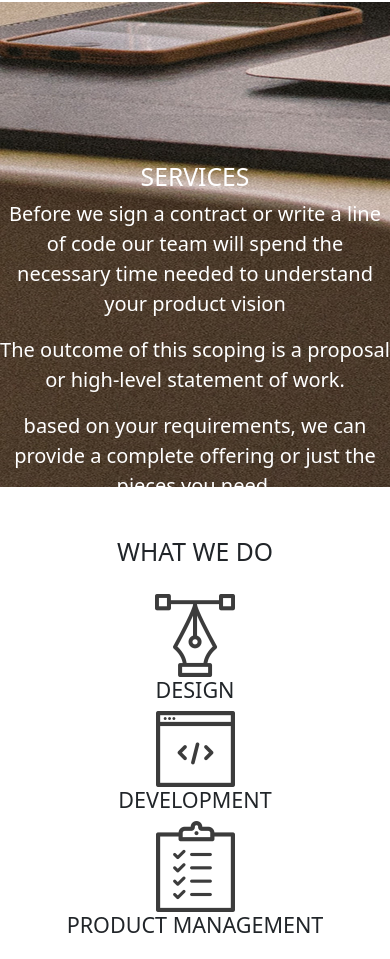
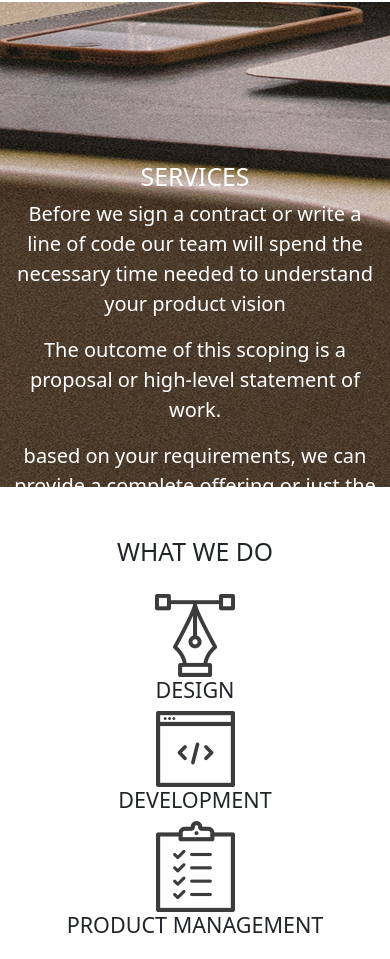
Before and after one commit to iankiplagat/delani-studio, a plain HTML site: page index.html in a window 390 px wide. Shown: the part 1661-2620 px from the top of the page. Drawn offline with nearby package versions, Linux system fonts and the light colour scheme; some packages are replaced by stand-ins of ours; a script that the page names is missing.

Commit message:
add text align in small devices

```diff
--- a/css/styles.css
+++ b/css/styles.css
@@ -195,6 +195,17 @@ select {
     padding-left: 20px;
     padding-right: 20px;
   }
+  .s-media {
+    display: block;
+    text-align: center;
+    justify-content: center;
+    padding-left: 10px;
+    padding-right: 10px;
+    padding-bottom: 50px;
+  }
+  .s-background {
+    height: 100%;
+  }
   .contact {
     padding-left: 20px;
     padding-right: 20px;
```
